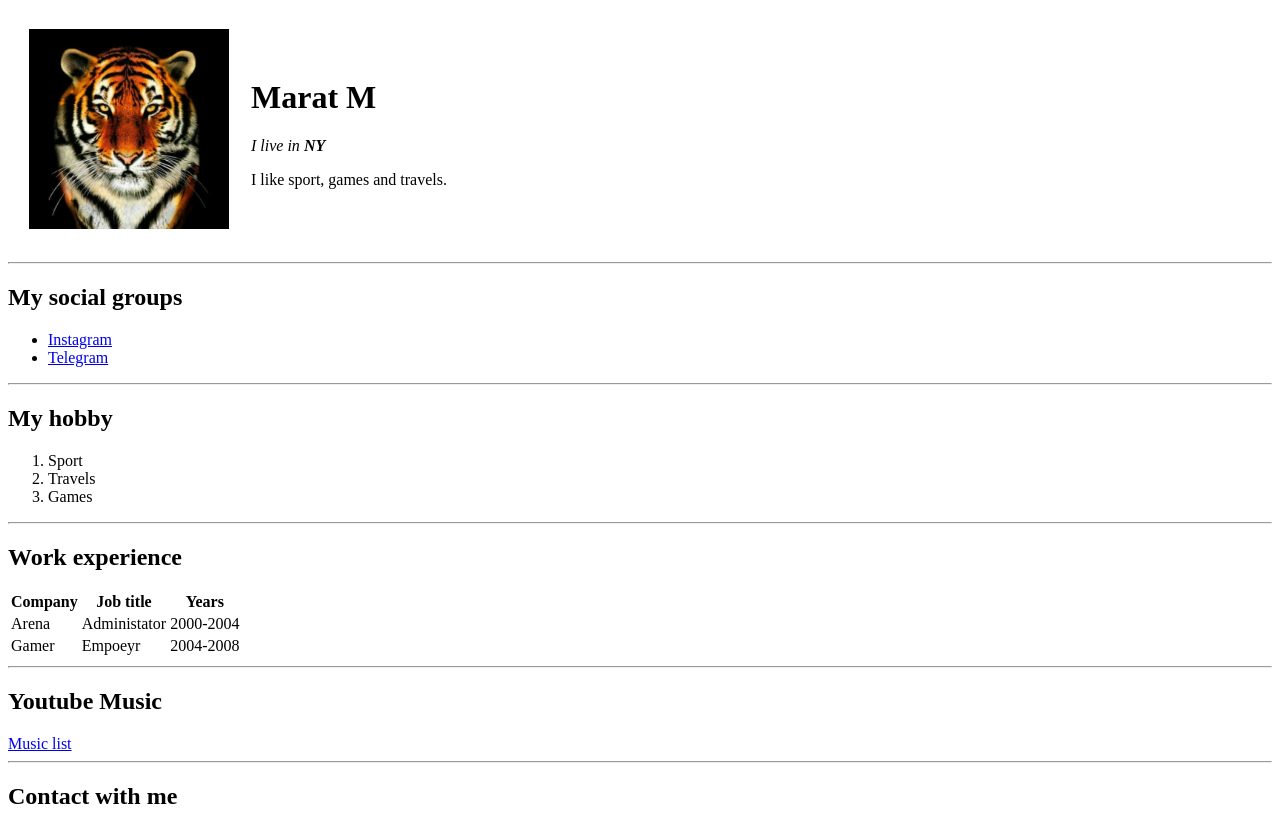
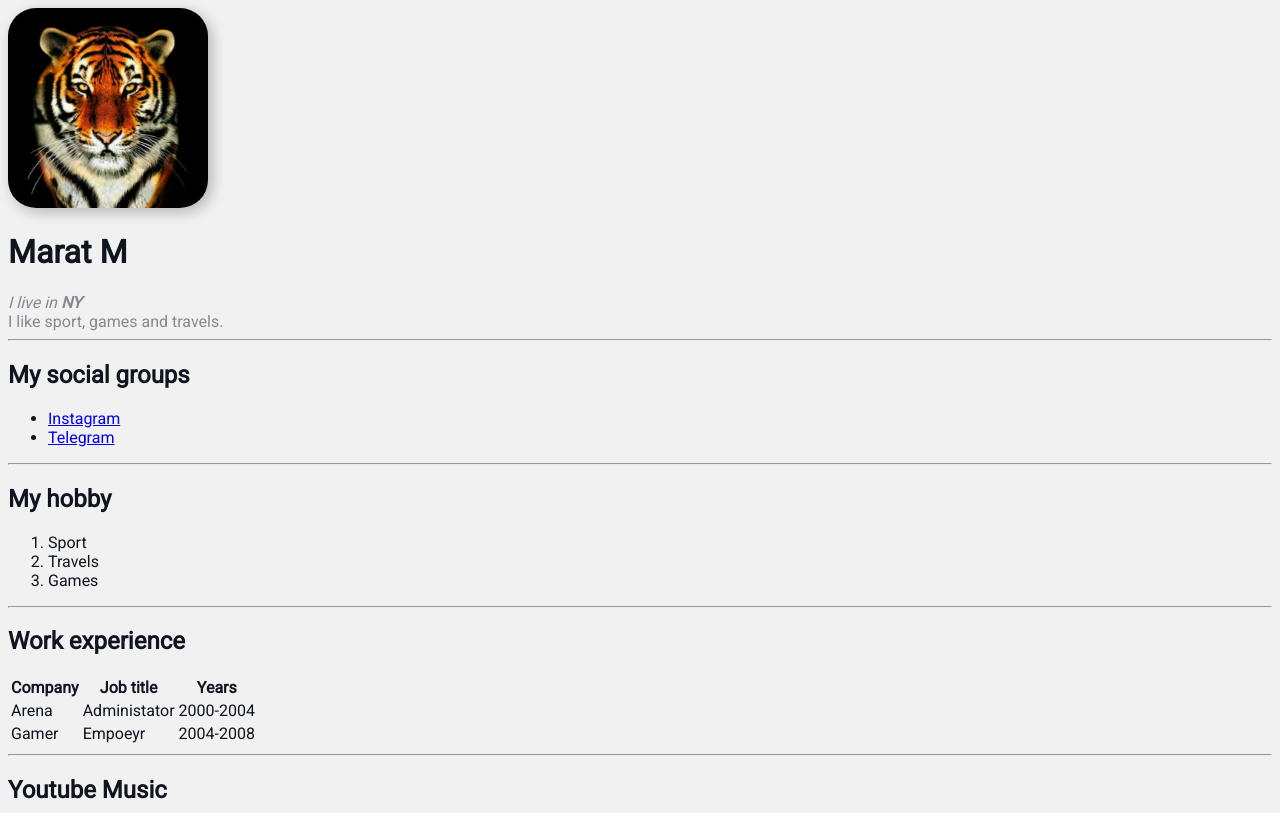
Before and after one commit to sou1edge/sv, a plain HTML site: page index.html in a window 1280 px wide. Shown: the top 813 px of the page. Drawn offline with Linux system fonts and the light colour scheme.

Commit message:
Add files via upload
update index.html

```diff
--- a/index.html
+++ b/index.html
@@ -3,20 +3,15 @@
 <head>
     <meta charset="UTF-8">
     <title>Marat CV</title>
+    <link rel="stylesheet" href="styles.css">
 </head>
 <body>
-    <table cellspacing="20">
-        <tr>
-            <td>
-                <img width="200" src="tigr.jpeg" alt="tigr">
-            </td>
-            <td>
-                <h1>Marat M</h1>
-    <p><em>I live in <strong>NY</strong></em></p>
-    <p>I like sport, games and travels.</p>
-            </td>
-        </tr>
-    </table>
+    <div class="info">
+        <img width="200" src="tigr.jpeg" alt="tigr" class="avatar">
+        <h1>Marat M</h1>
+        <p><em>I live in <strong>NY</strong></em></p>
+        <p>I like sport, games and travels.</p>
+    </div>
 
     <hr>
 
```
